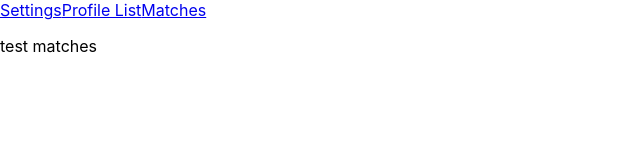
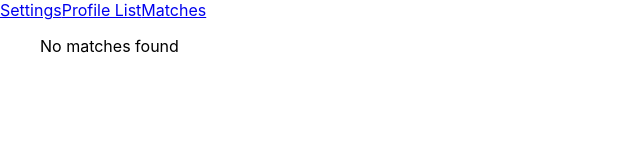
Before and after one commit to swesterveld/codaisseur-project-cowbell, a React (Create React App) app: page /matches in a window 1280 px wide. Shown: the top 160 px of the page, without its empty margins (0-640 px from the left). Built offline with nearby package versions, Linux system fonts and the light colour scheme.

Commit message:
added matches list, including link to address where a ProfileCard of the clicked profile will be shown

```diff
--- a/src/App.js
+++ b/src/App.js
@@ -5,6 +5,7 @@ import ProfileBrowserContainer from './components/ProfileBrowserContainer';
 import SettingsContainer from './components/SettingsContainer';
 import MatchesContainer from './components/MatchesContainer';
 import HeaderContainer from './components/HeaderContainer';
+import ProfileCardContainer from './components/ProfileCardContainer';
 
 class App extends Component {
   render() {
@@ -15,6 +16,7 @@ class App extends Component {
         <Route exact path="/profile-list" component={ProfileBrowserContainer} />
         <Route exact path="/settings" component={SettingsContainer} />
         <Route exact path="/matches" component={MatchesContainer} />
+        <Route exact path="/matches/:userId" component={ProfileCardContainer} />
       </div>
     );
   }
--- /dev/null
+++ b/src/components/MatchEntry.js
@@ -0,0 +1,13 @@
+import React, { Component } from 'react'
+
+class MatchEntry extends Component {
+  state = {  }
+  render() {
+    return ( <li>
+      <p>{this.props.profile.name}</p>
+      <p>{this.props.profile.genres}</p>
+    </li> );
+  }
+}
+
+export default MatchEntry;
--- a/src/components/Matches.js
+++ b/src/components/Matches.js
@@ -1,10 +1,21 @@
 import React, { Component } from 'react'
+import MatchEntry from './MatchEntry';
+import {Link} from 'react-router-dom';
 
 class Matches extends Component {
+  renderMatches() {
+    if (this.props.profiles && this.props.profiles.length) {
+      return this.props.profiles.map(profile => {
+        return ( <Link to={`/matches/${profile.id}`}><MatchEntry profile={profile} /></Link> )
+      })
+    }
+    else return <p>No matches found</p>;
+  }
+
   render() {
-    return ( <div>
-      <p>test matches</p>
-    </div> );
+    return ( <ul>
+      {this.renderMatches()}
+    </ul> );
   }
 }
 
--- a/src/components/MatchesContainer.js
+++ b/src/components/MatchesContainer.js
@@ -1,11 +1,31 @@
 import React, { Component } from 'react'
 import Matches from './Matches';
+import { connect } from 'react-redux';
+import { updateMatches } from '../actions/updateMatches';
 
 class MatchesContainer extends Component {
-  state = {  }
+  state = { matchProfiles: null }
+
+  componentDidMount() {
+    this.props.updateMatches(this.props.currentUserId);
+    this.setState({matchProfiles: this.getMatchProfiles()}) // Dit moet hier gebeuren omdat weer een of ander iets asynchronous ofzo?
+  }
+
+  getMatchProfiles() {
+    return this.props.profiles[this.props.currentUserId].matches
+      .map(matchId => this.props.profiles[matchId])
+  }
+
   render() {
-    return ( <Matches /> );
+    return ( <Matches profiles={this.state.matchProfiles} /> );
   }
 }
 
-export default MatchesContainer;
+const mapStateToProps = (state) => {
+  return {
+    profiles: state.profiles,
+    currentUserId: state.currentUserId,
+  }
+}
+
+export default connect(mapStateToProps, {updateMatches})(MatchesContainer);
```
Also changed, not shown: src/fixtures/profiles.js (+7 -0 lines).
